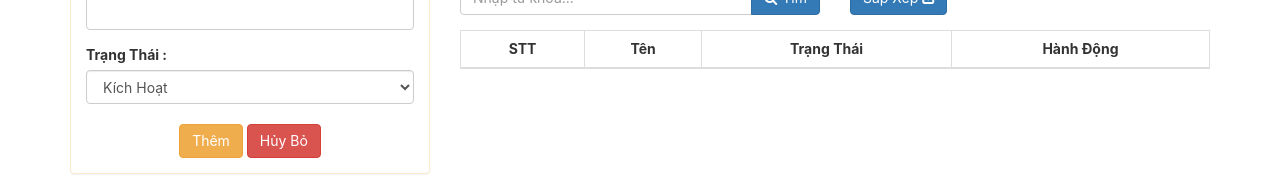
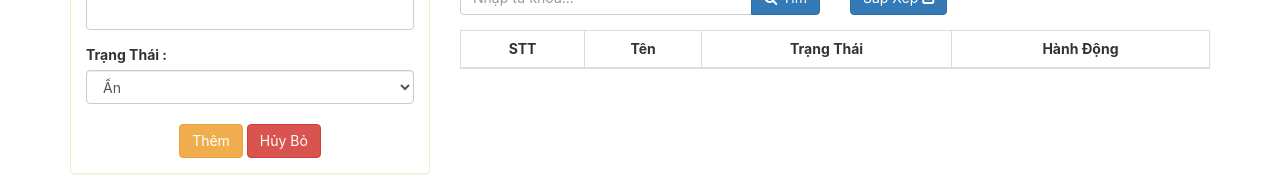
Before and after one commit to HoangAnh24/list-todo-IT, a React (Create React App) app: page / in a window 1280 px wide. Both pictures are taken after a click on the button "Thêm Công Việc". Shown: the part 184-360 px from the top of the page. Built offline with nearby package versions, Linux system fonts and the light colour scheme.

Commit message:
update submit and reset taskForm

```diff
--- a/src/App.js
+++ b/src/App.js
@@ -29,17 +29,17 @@ class App extends Component {
       {
         id: randomstring.generate(),
         name: "học lập trình PHP",
-        status: true,
+        status: 0,
       },
       {
         id: randomstring.generate(),
         name: "học lập trình ASP",
-        status: false,
+        status: 1,
       },
       {
         id: randomstring.generate(),
         name: "học lập trình Python",
-        status: true,
+        status: 0,
       },
     ];
     localStorage.setItem('tasks', JSON.stringify(tasks));
@@ -57,9 +57,23 @@ class App extends Component {
     });
   }
 
+  onSubmit = (data) => {
+    let { tasks } = this.state;
+    let task = {
+      id : randomstring.generate(),
+      name : data.name,
+      status : parseInt(data.status)
+    }
+    tasks.push(task);
+    this.setState({
+      tasks : tasks
+    });
+    localStorage.setItem('tasks', JSON.stringify(tasks));
+  }
+
   render() {
     const { tasks, isDisPlayForm } = this.state;
-    var elmTaskForm = isDisPlayForm ? <TaskForm onCloseForm={this.onCloseForm} /> : '';
+    var elmTaskForm = isDisPlayForm ? <TaskForm onSubmit={this.onSubmit} onCloseForm={this.onCloseForm} /> : '';
     return (
       <div className="container">
         <div className="text-center">
--- a/src/components/ItemList.js
+++ b/src/components/ItemList.js
@@ -3,12 +3,13 @@ import React, { Component } from 'react';
 class ItemList extends Component {
     render() {
         let { task,index } = this.props;
+        console.log(typeof(task.status));
         return (
             <tr>
                 <td className="text-center">{ ++index  }</td>
                 <td>{ task.name }</td>
                 <td className="text-center">
-                    <span className={ task.status === true ? 'label label-success' : 'label label-warning' }> { task.status === true ? 'Kích Hoạt' : 'Ẩn' }  </span>
+                    <span className={ task.status === 1 ? 'label label-success' : 'label label-warning' }> { task.status === 1 ? 'Kích Hoạt' : 'Ẩn' }  </span>
                 </td>
                 <td className="text-center">
                     <button type="button" className="btn btn-warning">
--- a/src/components/TaskForm.js
+++ b/src/components/TaskForm.js
@@ -1,32 +1,61 @@
 import React, { Component } from 'react';
 
 class TaskForm extends Component {
+    constructor(props) {
+        super(props);
+        this.state = {
+            name: "",
+            status: 0
+        };
+    }
 
     exitForm = () => {
         this.props.onCloseForm();
+    }
+    onChange = (event) => {
+        var target = event.target;
+        var name = target.name;
+        var value = target.value;
+        this.setState({
+            [name] : value
+        });
+    }
+
+    onSubmit = (event) => {
+        event.preventDefault()
+        this.props.onSubmit(this.state);
+        this.onClear();
+        this.exitForm();
+    }
+
+    onClear = () => {
+        this.setState({
+            name: "",
+            status: 0
+        });
     }
 
     render() {
         return (
             <div className="panel panel-warning">
                 <div className="panel-heading">
-                    <h3 className="panel-title">Thêm Công Việc <span className="fa fa-times-circle pull-right" onClick={ this.exitForm }></span></h3>
+                    <h3 className="panel-title">Thêm Công Việc <span className="fa fa-times-circle pull-right" onClick={this.exitForm}></span></h3>
                 </div>
                 <div className="panel-body">
-                    <form>
+                    <form onSubmit={this.onSubmit}>
                         <div className="form-group">
                             <label>Tên :</label>
-                            <input type="text" className="form-control" />
+                            <input type="text" name="name" className="form-control" value={this.state.name} onChange={this.onChange} />
                         </div>
                         <label>Trạng Thái :</label>
-                        <select className="form-control" required="required">
+                        <select className="form-control" name="status" required="required" value={this.state.status} onChange={this.onChange}>
                             <option value={1}>Kích Hoạt</option>
                             <option value={0}>Ẩn</option>
                         </select>
                         <br />
                         <div className="text-center">
                             <button type="submit" className="btn btn-warning">Thêm</button>&nbsp;
-                <button type="submit" className="btn btn-danger">Hủy Bỏ</button>
+                            <button type="button" className="btn btn-danger" onClick={this.onClear}>Hủy Bỏ</button>
                         </div>
                     </form>
                 </div>
```
